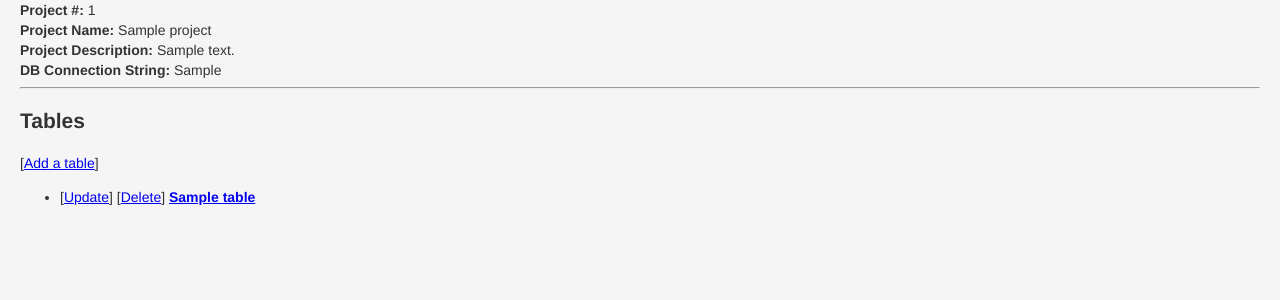
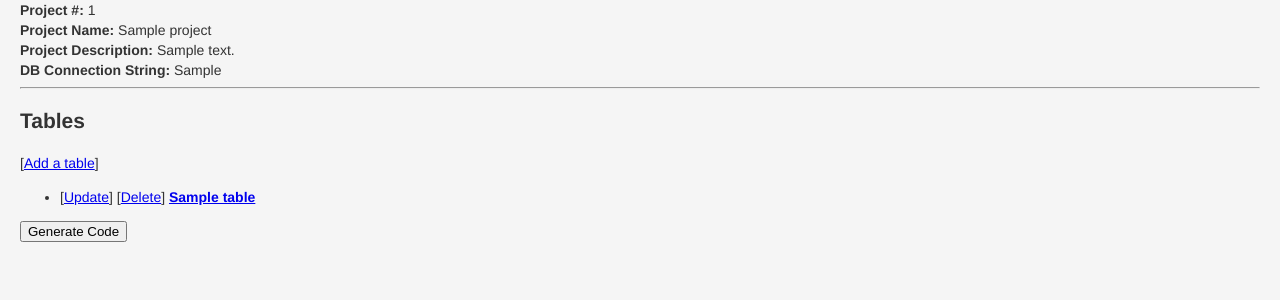
Before and after one commit to leizleho/Cogen, a Flask app: page /projects/1 in a window 1280 px wide. Shown: the part 168-468 px from the top of the page. Run offline with Flask 2, Linux system fonts and the light colour scheme; tables that the repository leaves empty hold one stand-in row (values such as "Sample post"); some libraries are stand-ins or nearby versions.

Commit message:
added button to generate code

```diff
--- a/app/project/templates/project_details.html
+++ b/app/project/templates/project_details.html
@@ -18,10 +18,16 @@
         <li>
           [<a href="/projects/tables/update/{{ table.id }}">Update</a>]
           [<a href="/projects/tables/del/{{ table.id }}">Delete</a>]
-          <b><a href="/tables/{{ table.id }}">{{ table.name }}</a></b>
+          <b><a href="/projects/tables/{{ table.id }}">{{ table.name }}</a></b>
         </li>
       {% endfor %}
       </ul>
 
+    <form action="/gen/{{ project.id }}" method="GET">
+      <div>
+        <input type="submit" value="Generate Code">
+      </div>
+    </form>
+
   </div>
 {% endblock %}
```
